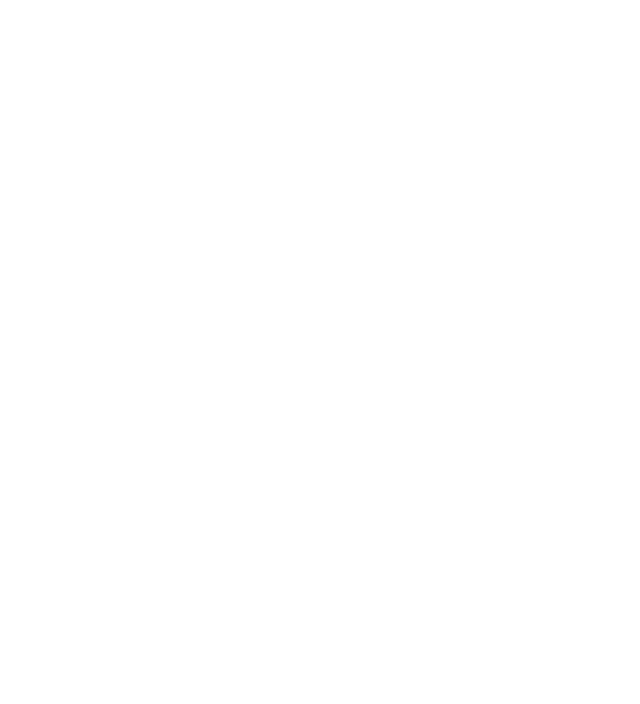
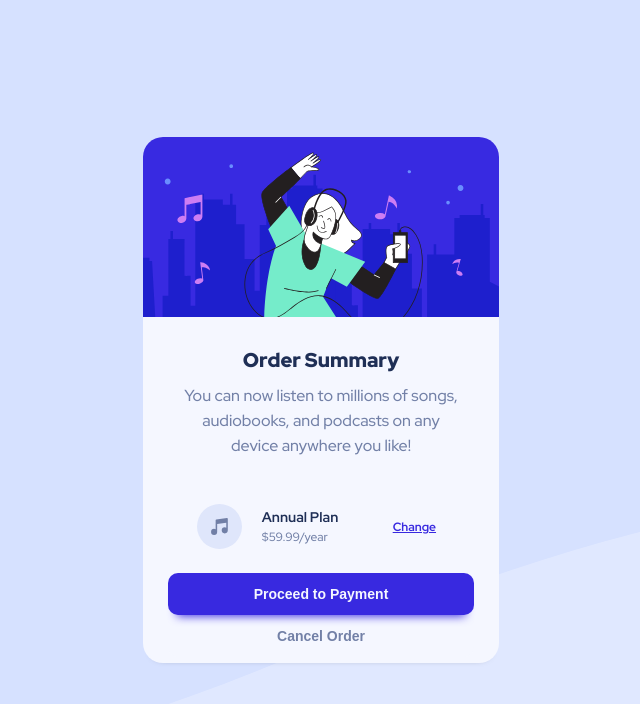
Before and after one commit to raulcardenas1999/OrderSummaryCard.github.io, a plain HTML site: page index.html in a window 1280 px wide. Shown: the whole page, without its empty margins (319-959 px from the left). Drawn offline with Linux system fonts and the light colour scheme.

Commit message:
First development ready

```diff
--- a/css/desktop.css
+++ b/css/desktop.css
@@ -0,0 +1,9 @@
+main{
+    background-image: url('../assets/pattern-background-desktop.svg');
+    background-size: cover;
+    background-position: center;
+    background-repeat: no-repeat;
+    display: flex;
+    justify-content: center;
+    align-items: center;
+}
--- a/css/style.css
+++ b/css/style.css
@@ -23,3 +23,126 @@ html{
     font-size: 62.5%;
     font-family: 'Red Hat Display';
 }
+/*main*/
+main{
+    width: 100vw;
+    height: 100vh;
+    background-color: var(--pale-blue);
+    padding: 70px 20px;
+}
+.product-card--container{
+    background-color: var(--very-pale-blue);
+    width: 100%;
+    height: 526.4px;
+    max-width: 355.1px;
+    margin: 0 auto;
+    border-radius: 20px;
+    box-shadow: 0px 5px 10px -12px black;
+    overflow: hidden;
+}
+.product-detail--image{
+    width: 100%;
+    height: 180px;
+    background-image: url('../assets/illustration-hero.svg');
+    background-size: cover;
+    background-position: center;
+    background-repeat: no-repeat;
+}
+.product-detail--text{
+    width: 100%;
+    height: 170px;
+    padding: 30px 10px;
+    text-align: center;
+}
+.product-detail--text h1{
+    font-size: 2rem;
+    font-weight: 900;
+    padding-bottom: 10px;
+    color: var(--dark-blue);
+}
+.product-detail--text p{
+    padding: 0px 30px;
+    font-size: 1.6rem;
+    font-weight: 500;
+    line-height: 2.5rem;
+    color: var(--desaturated-blue);
+}
+.product-detail--price{
+    width: 100%;
+    height: 80px;
+    display: flex;
+}
+.product-detail--price div{
+    position: relative;
+    display: flex;
+    justify-content: center;
+    align-items: center;
+    width: calc(100%/3);
+}
+.product-detail--price span{
+    position: absolute;
+    right: 20px;
+    width: 45px;
+    height: 45px;
+    background-image: url('../assets/icon-music.svg');
+    background-size: cover;
+    background-position: center;
+    background-repeat: no-repeat;
+}
+.product-detail--price .price--exception{
+    display: block;
+    margin: auto;
+    font-size: 1.2rem;
+    line-height: 2rem;
+}
+.price--exception h3{
+    color: var(--dark-blue);
+}
+.price--exception p{
+    color: var(--desaturated-blue);
+}
+.product-detail--price div a{
+    font-size: 1.2rem;
+    font-weight: 700;
+    color: var(--bright-blue);
+    margin-right: 50px;
+}
+.product-detail--price div a:hover{
+    color: var(--desaturated-blue);
+    text-decoration: none;
+}
+.product-detail--ca{
+    width: 100%;
+    height: 96.4px;
+    padding: 6px 25px;
+}
+.product-detail--ca button{
+    display: block;
+    width: 100%;
+    height: 50%;
+    margin: 0 auto;
+    border: 0px;
+    border-radius: 10px;
+}
+.card--ca1{
+    position: relative;
+    font-size: 1.4rem;
+    font-weight: 700;
+    color: var(--very-pale-blue);
+    line-height: 1rem;
+    box-shadow: 0px 10px 10px -9px var(--bright-blue);
+    background-color: var(--bright-blue);
+}
+.card--ca1:hover{
+    background-color: var(--desaturated-blue);
+}
+.card--ca2{
+    font-size: 1.4rem;
+    font-weight: 700;
+    color: var(--desaturated-blue);
+    line-height: 2rem;
+    background-color: var(--very-pale-blue);
+}
+.card--ca2:hover{
+    color: var(--dark-blue);
+}
--- a/index.html
+++ b/index.html
@@ -13,7 +13,29 @@
 </head>
 <body>
     <main>
-
+        <section class="product-card--container">
+            <div class="product-detail--image"></div>
+            <div class="product-detail--text">
+                <h1>Order Summary</h1>
+                <p>You can now listen to millions of songs, audiobooks, and podcasts on any device anywhere you like!</p>
+            </div>
+            <div class="product-detail--price">
+                <div>
+                    <span></span>
+                </div>
+                <div class="price--exception">
+                    <h3>Annual Plan</h3>
+                    <p>$59.99/year</p>
+                </div>
+                <div>
+                    <p><a href="">Change</a></p>
+                </div>
+            </div>
+            <div class="product-detail--ca">
+                <button class="card--ca1">Proceed to Payment</button>
+                <button class="card--ca2">Cancel Order</button>
+            </div>
+        </section>
     </main>
 </body>
 </html>
```
